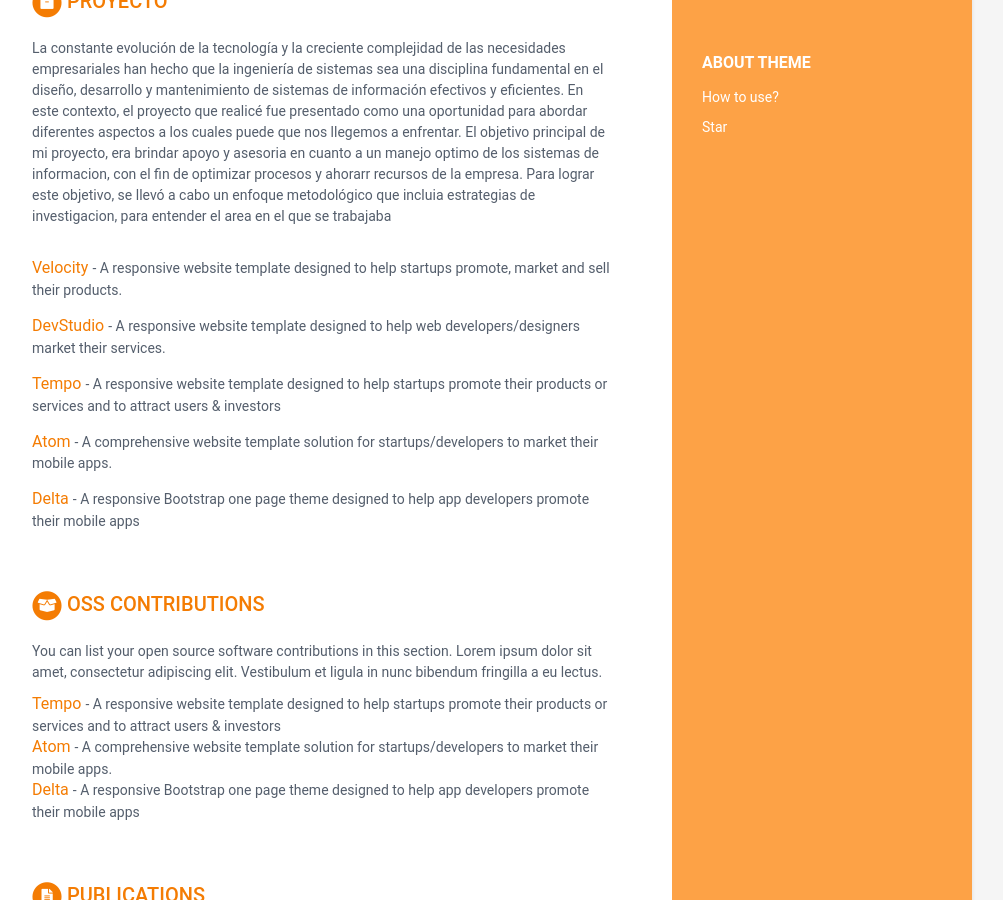
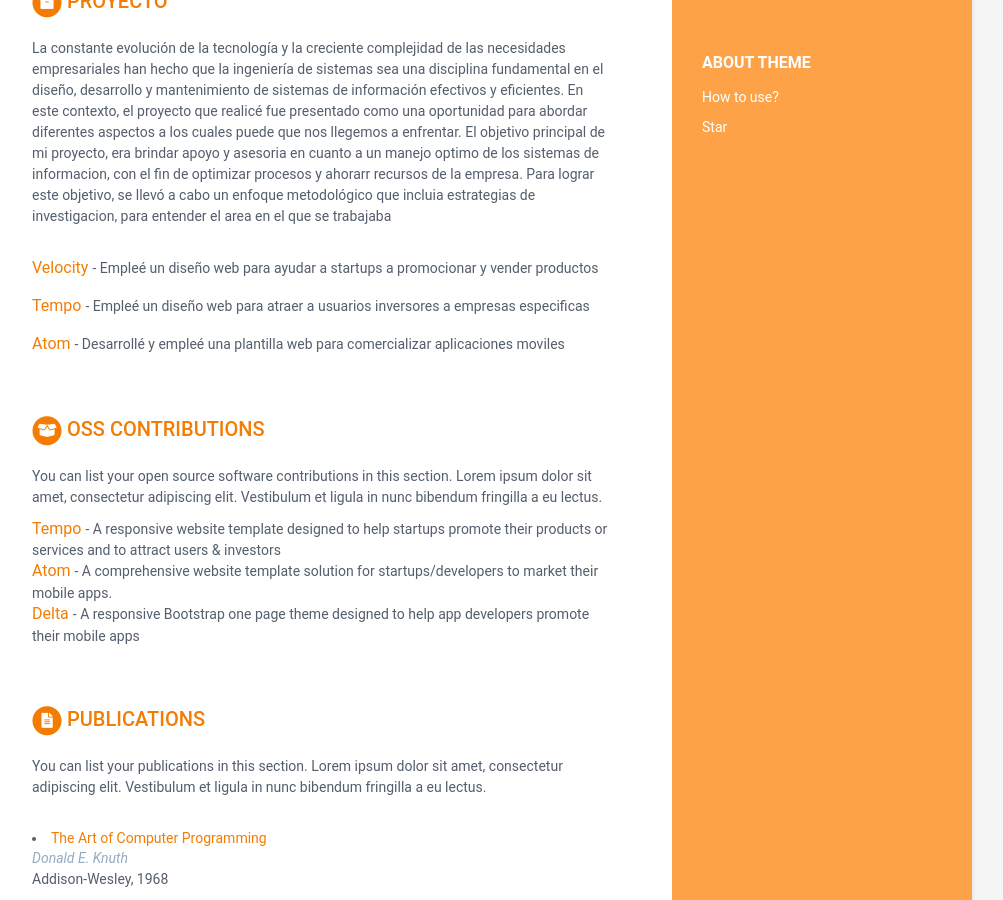
Before and after one commit to javersoft-me/Proyecto-Organizacion, a Jekyll site: the page built from index.html, in a window 1280 px wide and 900 px high, scrolled down 1216 px. Shown: the whole window, without its empty margins (168-1171 px from the left). Built offline with Jekyll 4.4.1, drawn with Linux system fonts in a browser that asks for light colours.

Commit message:
Cambio de assignments

```diff
--- a/_data/data.yml
+++ b/_data/data.yml
@@ -165,26 +165,19 @@ projects:
       optimizar procesos y ahorarr recursos de la empresa. Para lograr este objetivo,
       se llevó a cabo un enfoque metodológico que incluia estrategias de investigacion,
       para entender el area en el que se trabajaba
+
     assignments:
       - title: Velocity
-        link: "#hook"
-        tagline: "A responsive website template designed to help startups promote, market and sell their products."
-
-      - title: DevStudio
-        link: "#"
-        tagline: "A responsive website template designed to help web developers/designers market their services."
+        link: .VELOCITY
+        tagline: Empleé un diseño web para ayudar a startups a promocionar y vender productos
 
       - title: Tempo
-        link: "#"
-        tagline: "A responsive website template designed to help startups promote their products or services and to attract users &amp; investors"
+        link: .TEMPO
+        tagline: Empleé un diseño web para atraer a usuarios inversores a empresas especificas
 
       - title: Atom
-        link: "#"
-        tagline: "A comprehensive website template solution for startups/developers to market their mobile apps."
-
-      - title: Delta
-        link: "#"
-        tagline: "A responsive Bootstrap one page theme designed to help app developers promote their mobile apps"
+        link: .ATOM
+        tagline: Desarrollé y empleé una plantilla web para comercializar aplicaciones moviles
 
 oss:
     title: OSS Contributions
```
